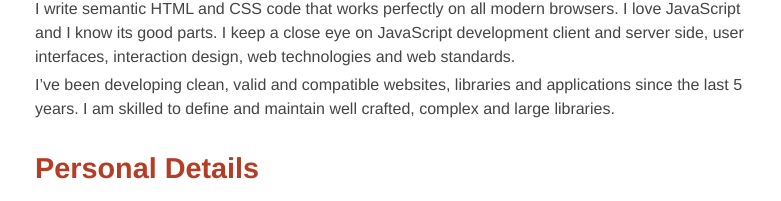
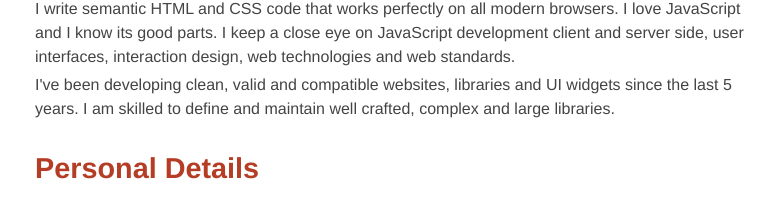
Before and after one commit to pazguille/resume, a plain HTML site: page index.html in a window 1280 px wide. Shown: the part 468-669 px from the top of the page, 245-1026 px from the left. Drawn offline with Linux system fonts and the light colour scheme.

Commit message:
Update 'About me' section.

```diff
--- a/index.html
+++ b/index.html
@@ -20,7 +20,7 @@
 
             <p>I write semantic HTML and CSS code that works perfectly on all modern browsers. I love JavaScript and I know its good parts. I keep a close eye on JavaScript development client and server side, user interfaces, interaction design, web technologies and web standards.</p>
 
-            <p>I’ve been developing clean, valid and compatible websites, libraries and applications since the last 5 years. I am skilled to define and maintain well crafted, complex and large libraries.</p>
+            <p>I've been developing clean, valid and compatible websites, libraries and UI widgets since the last 5 years. I am skilled to define and maintain well crafted, complex and large libraries.</p>
         </section>
 
         <section id="work-experience">
```
Also changed, not shown: 2 other files.
